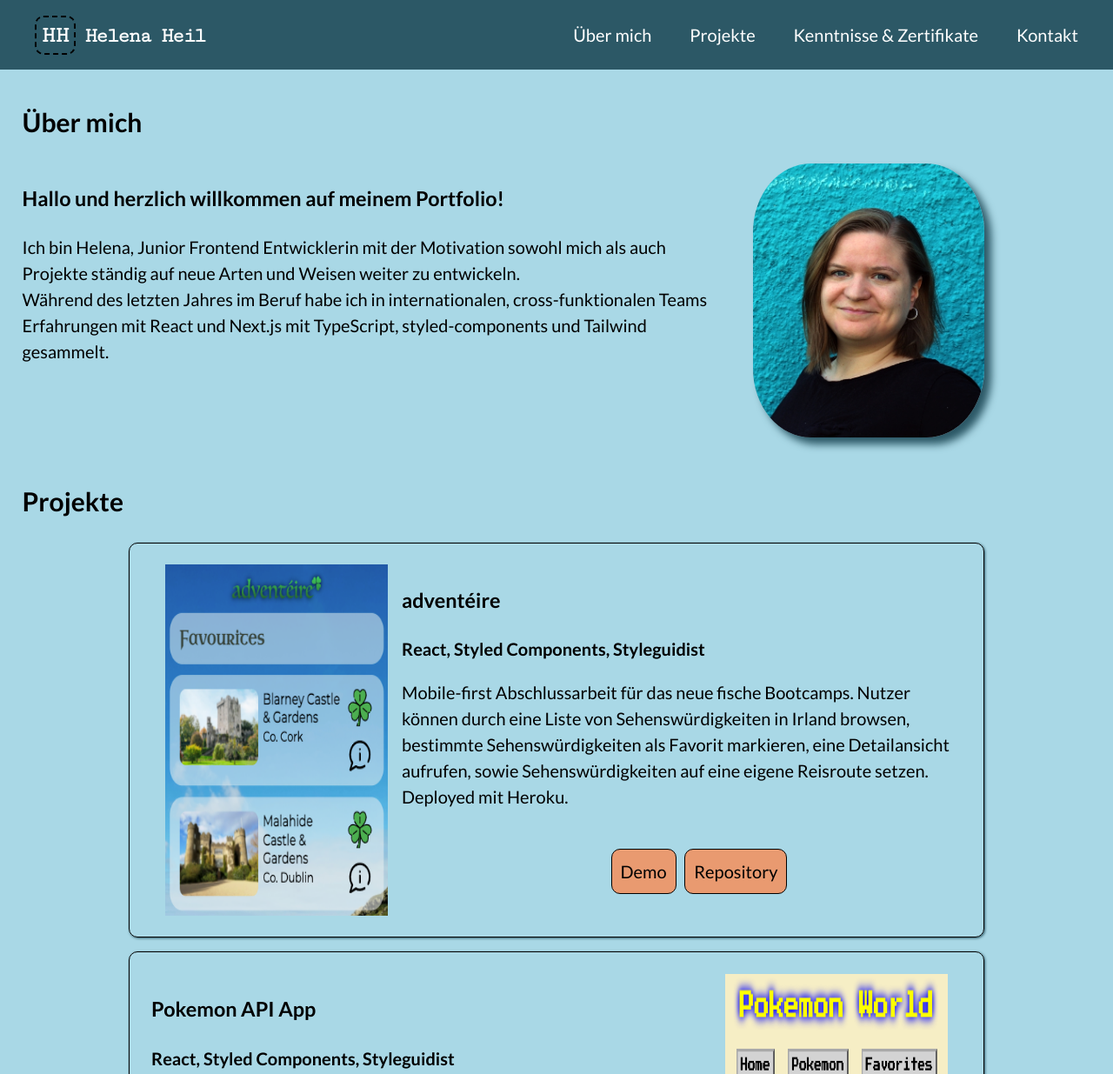
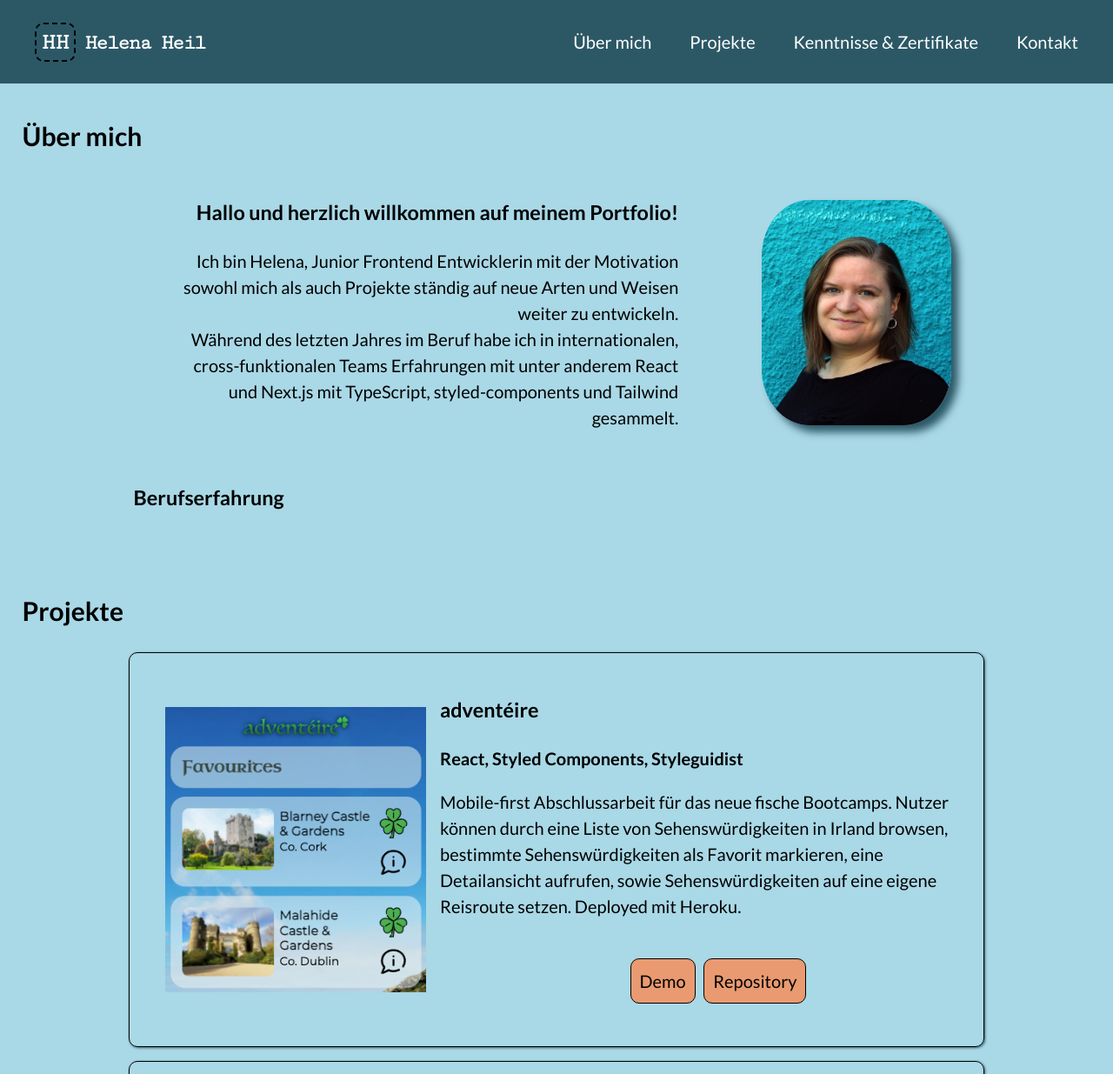
Before and after one commit to heleah/heleah.github.io, a plain HTML site: page index.html in a window 1280 px wide. Shown: the top 1235 px of the page at 87% size. Drawn offline with Linux system fonts and the light colour scheme.

Commit message:
responsiveness updates and start adding work experience

```diff
--- a/index.html
+++ b/index.html
@@ -40,18 +40,21 @@
       <section class="wrapper" id="about">
         <h2>Über mich</h2>
         <div class="about-me">
-          <div>
+          <div class="about-text">
             <h3>Hallo und herzlich willkommen auf meinem Portfolio!</h3>
             <p>
               Ich bin Helena, Junior Frontend Entwicklerin mit der Motivation
               sowohl mich als auch Projekte ständig auf neue Arten und Weisen
               weiter zu entwickeln. <br />
               Während des letzten Jahres im Beruf habe ich in internationalen,
-              cross-funktionalen Teams Erfahrungen mit React und Next.js mit
-              TypeScript, styled-components und Tailwind gesammelt.
+              cross-funktionalen Teams Erfahrungen mit unter anderem React und
+              Next.js mit TypeScript, styled-components und Tailwind gesammelt.
             </p>
           </div>
           <img src="resources/img/HelenaHeil.jpg" class="portrait" />
+        </div>
+        <div class="experience">
+          <h3>Berufserfahrung</h3>
         </div>
       </section>
 
--- a/resources/css/base.css
+++ b/resources/css/base.css
@@ -26,7 +26,7 @@ header {
   z-index: 1;
   width: 100%;
   position: fixed;
-  height: 5rem;
+  height: 6rem;
   align-items: center;
   justify-content: space-between;
   top: 0;
@@ -54,6 +54,6 @@ footer {
 
 .wrapper {
   position: relative;
-  top: 5rem;
+  top: 6rem;
   padding: 1% 2%;
 }
--- a/resources/css/components/about.css
+++ b/resources/css/components/about.css
@@ -1,8 +1,12 @@
 .about-me {
   display: inline-flex;
-  gap: 3rem;
-  width: 90%;
-  justify-content: space-around;
+  align-items: center;
+  gap: 6rem;
+  padding: 0 10rem;
+}
+
+.about-text {
+  text-align: right;
 }
 
 .portrait {
@@ -13,8 +17,23 @@
   box-shadow: 8px 8px 10px var(--primary-500);
 }
 
+.experience {
+  padding: 1rem 8rem;
+}
+
 @media only screen and (max-width: 768px) {
+  .about-me {
+    flex-direction: column-reverse;
+    padding: 0 1rem;
+    gap: 1rem;
+  }
+
+  .about-text {
+    text-align: center;
+  }
+
   .portrait {
-    display: none;
+    width: 50%;
+    height: 50%;
   }
 }
--- a/resources/css/components/contact.css
+++ b/resources/css/components/contact.css
@@ -1,5 +1,5 @@
 #contact {
-  padding-bottom: 3rem;
+  padding-bottom: 5rem;
 }
 
 #contact a {
--- a/resources/css/components/headernav.css
+++ b/resources/css/components/headernav.css
@@ -42,6 +42,13 @@ nav li a:hover > * {
     width: 100%;
   }
 
+  ul {
+    margin: 0;
+    padding: 0;
+    font-size: 1rem;
+    text-align: right;
+  }
+
   .mobilehide {
     display: none;
   }
--- a/resources/css/components/projects-skills.css
+++ b/resources/css/components/projects-skills.css
@@ -35,10 +35,16 @@
   margin: 1rem auto;
 }
 
+.boxes img {
+  align-self: center;
+}
+
 #projects img {
   margin: 0 1rem;
-  min-width: 20vw;
-  height: auto;
+  max-width: 300px;
+  max-height: 400px;
+  width: 50%;
+  height: 50%;
 }
 
 .skillicons img {
```
